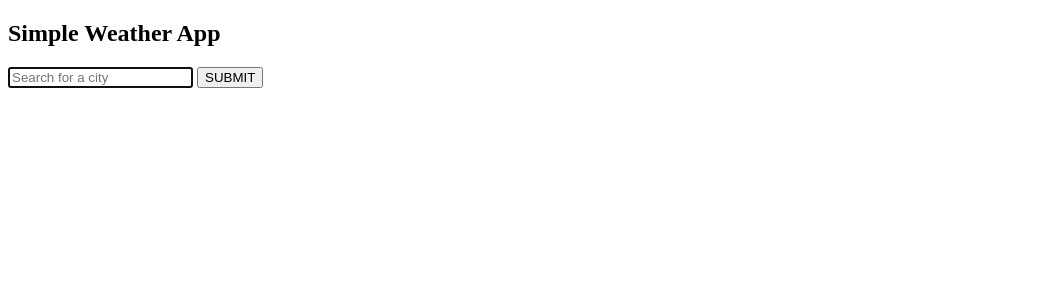
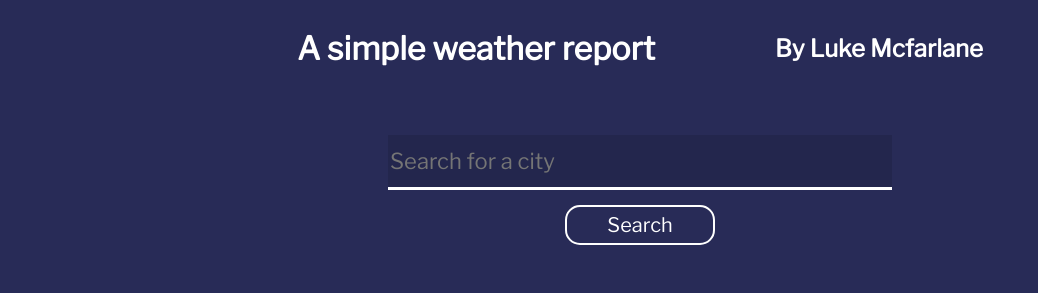
Before and after one commit to LukeJM13/simple-weather, a plain HTML site: page index.html in a window 1280 px wide. Shown: the whole page, without its empty margins (0-1038 px from the left). Drawn offline with nearby package versions, Linux system fonts and the light colour scheme.

Commit message:
Added style to page

```diff
--- a/index.html
+++ b/index.html
@@ -6,18 +6,21 @@
     <meta name="viewport" content="width=device-width, initial-scale=1.0">
     <title>Simple Weather | Luke Mcfarlane</title>
     <script src="/script.js" defer></script>
+    <link rel="stylesheet" href="/style.css">
 </head>
 
 <body>
-    <section class="top-banner">
-  <div class="container">
-    <h1 class="heading">Simple Weather App</h1>
-    <form>
-      <input type="text" placeholder="Search for a city" autofocus>
-      <button type="submit">SUBMIT</button>
-      <span class="msg"></span>
-    </form>
-  </div>
-</section>
+    <div class="header">
+      <h1 class="title">A simple weather report</h1>
+      <h2 class="name">By Luke Mcfarlane</h2>
+    </div>
+    <div class="top-banner">
+        <div class="container">
+            <form>
+                <input type="text" placeholder="Search for a city" autofocus>
+                <button type="submit">Search</button>
+            </form>
+        </div>
+
 </body>
 </html>
--- a/style.css
+++ b/style.css
@@ -0,0 +1,72 @@
+@import url('https://fonts.googleapis.com/css2?family=Libre+Franklin&display=swap');
+
+* {
+    font-family: 'Libre Franklin', sans-serif;
+    color: white;
+}
+
+body {
+    background-color: rgb(40, 43, 87);
+}
+
+.header {
+    display: flex;
+    justify-content: center;
+    align-items: center;
+    gap: 120px;
+}
+
+.container {
+    display: flex;
+    justify-content: center;
+    align-items: center;
+}
+
+.top-banner {
+    display: flex;
+    justify-content: center;
+    align-items: center;
+    height: 200px;
+}
+
+input {
+    width: 500px;
+    height: 50px;
+    background-color: rgb(40, 43, 87);
+    border: none;
+    border-bottom: solid;
+    border-color: white;
+    font-size: 22px;
+}
+
+input:focus {
+    border: none;
+    border-bottom: solid;
+    border-color: white;
+    outline: none;
+    background-color: rgb(35, 38, 77);
+}
+
+button {
+    width: 150px;
+    height: 40px;
+    background-color: rgb(40, 43, 87);
+    border-style: solid;
+    border-color: white;
+    border-radius: 15px;
+    font-size: 20px;
+}
+
+form {
+    display: flex;
+    flex-direction: column;
+    align-items: center;
+    gap: 15px;
+}
+
+.textArea {
+    display: flex;
+    align-items: center;
+    justify-content: center;
+    height: 200px;
+}
```
